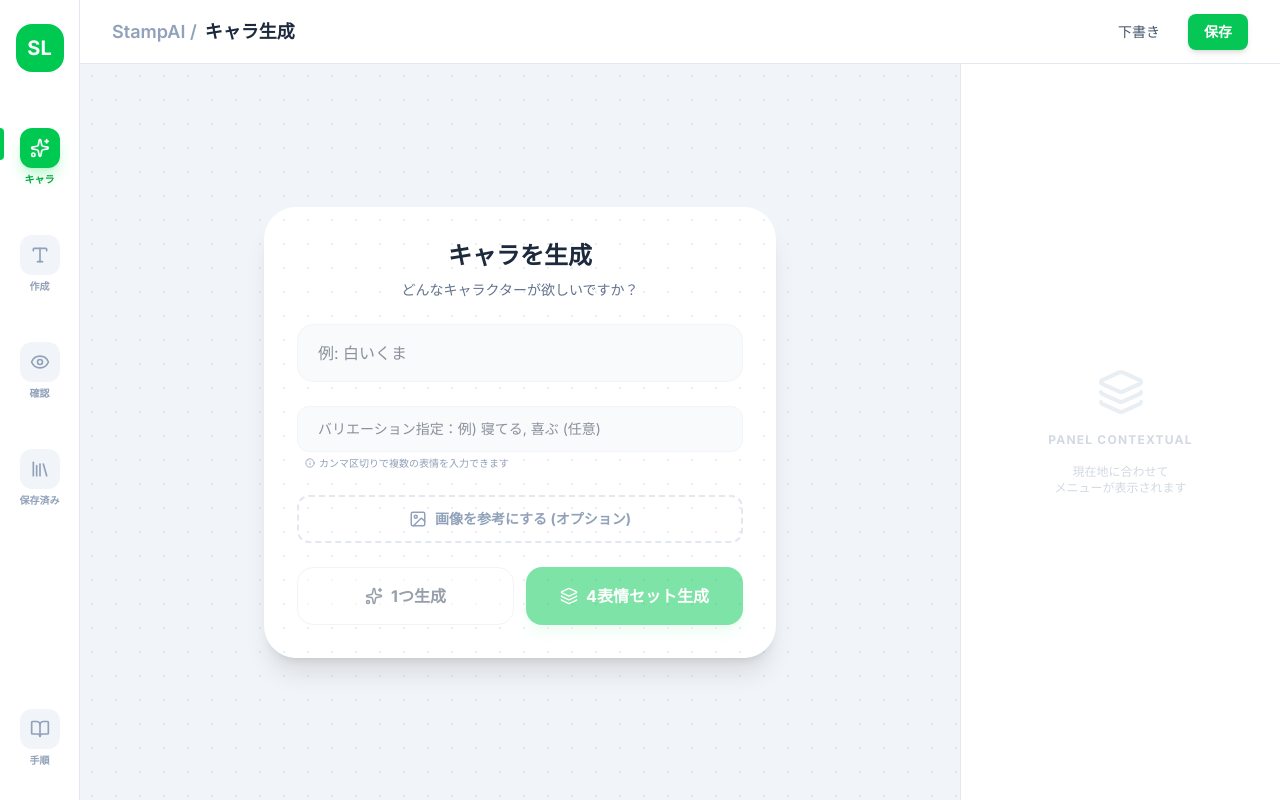
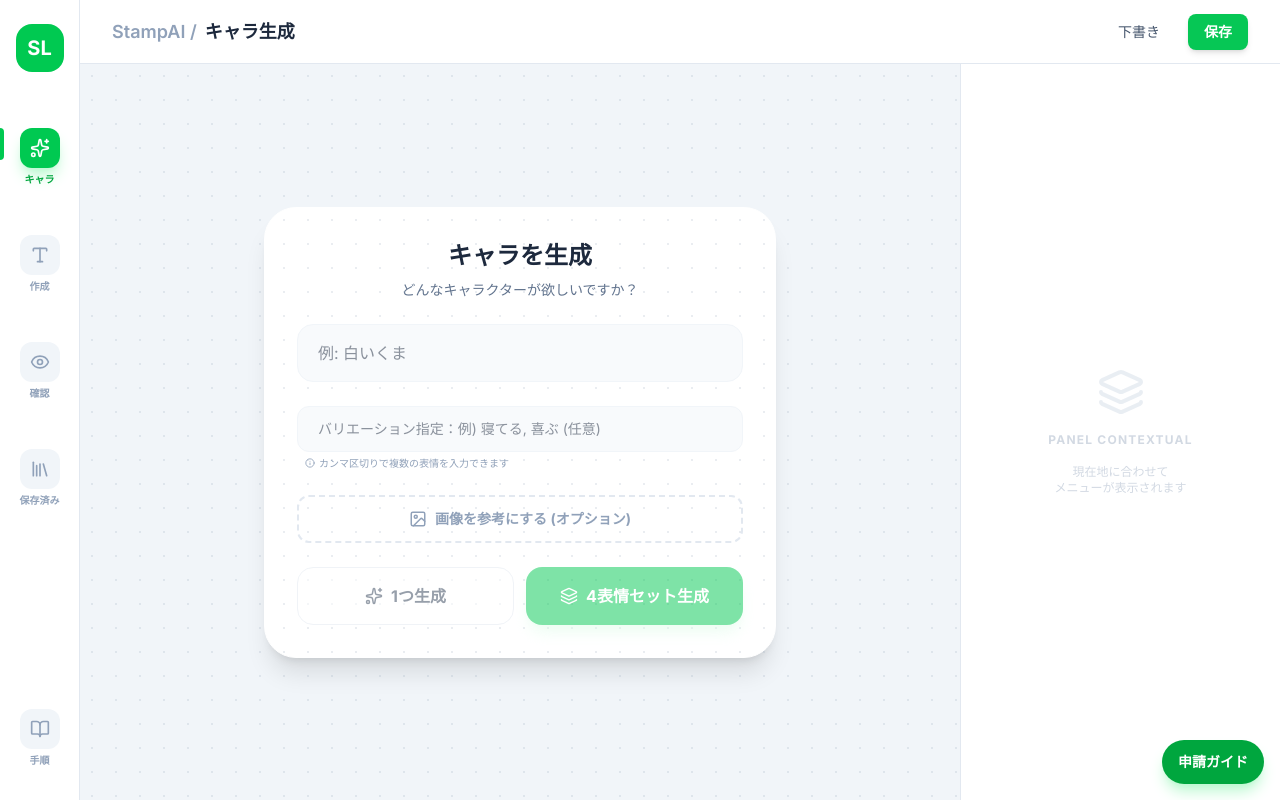
Before and after one commit to soramusubi-ctrl/your-stamps, a React (Vite) app: page / in a window 1280 px wide. Built offline with nearby package versions, Linux system fonts and the light colour scheme; a web font is replaced by a local one.

Commit message:
Add in-app application guide modal

```diff
--- a/src/main.tsx
+++ b/src/main.tsx
@@ -1,10 +1,46 @@
-import {StrictMode} from 'react';
+import {StrictMode, useState} from 'react';
 import {createRoot} from 'react-dom/client';
 import App from './App.tsx';
+import ApplicationGuideView from './components/ApplicationGuideView.tsx';
 import './index.css';
+
+function Root() {
+  const [showGuide, setShowGuide] = useState(false);
+
+  return (
+    <>
+      <App />
+      <button
+        type="button"
+        onClick={() => setShowGuide(true)}
+        className="fixed right-4 bottom-20 md:bottom-4 z-[80] rounded-full bg-green-600 px-4 py-3 text-xs md:text-sm font-bold text-white shadow-lg shadow-green-200 transition hover:bg-green-700 active:scale-95"
+        aria-label="申請ガイドを開く"
+      >
+        申請ガイド
+      </button>
+
+      {showGuide && (
+        <div className="fixed inset-0 z-[100] bg-slate-900/50 backdrop-blur-sm p-3 md:p-6 overflow-y-auto">
+          <div className="mx-auto max-w-4xl">
+            <div className="sticky top-3 z-[110] flex justify-end">
+              <button
+                type="button"
+                onClick={() => setShowGuide(false)}
+                className="rounded-full bg-white px-4 py-2 text-sm font-bold text-slate-700 shadow-lg transition hover:bg-slate-100"
+              >
+                閉じる
+              </button>
+            </div>
+            <ApplicationGuideView />
+          </div>
+        </div>
+      )}
+    </>
+  );
+}
 
 createRoot(document.getElementById('root')!).render(
   <StrictMode>
-    <App />
+    <Root />
   </StrictMode>,
 );
```
